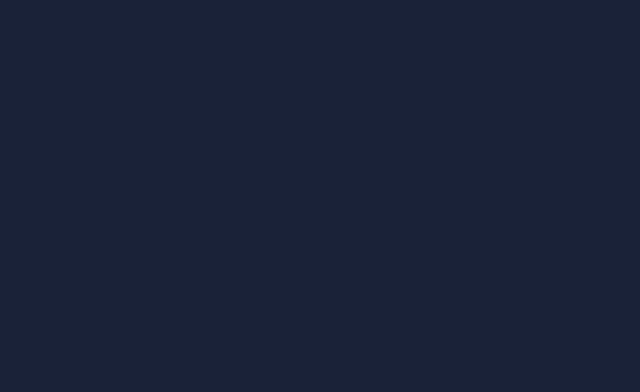
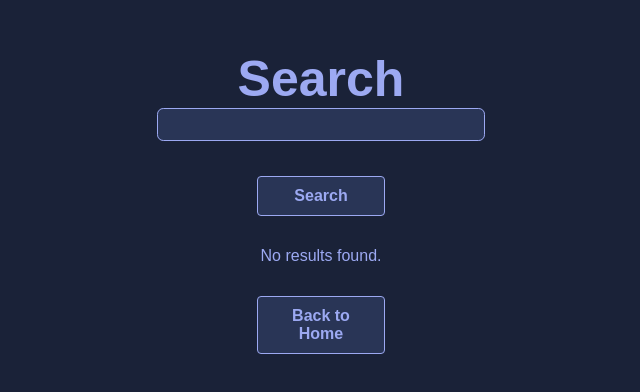
Before and after one commit to peterw15/COMP6000, a React (Create React App) app in the folder client/: page /search in a window 1280 px wide. Before the commit this address had no page. Shown: the top 392 px of the page, without its empty margins (319-959 px from the left). Built offline with nearby package versions, Linux system fonts and the light colour scheme.

Commit message:
Search Page Working
Working search page for searching events. Just need to display data in a table and fix date time display.

```diff
--- a/client/src/App.js
+++ b/client/src/App.js
@@ -5,6 +5,7 @@ import RegistrationPage from "./pages/registration-page/RegistrationPage";
 import SocietiesPage from "./pages/societies-page/SocietiesPage";
 import EventsPage from "./pages/events-page/EventsPage";
 import MyEvents from "./pages/myevents-page/MyEvents";
+import SearchPage from "./pages/search-page/searchPage";
 
 function App() {
 
@@ -19,6 +20,7 @@ function App() {
             <Route path="/societies" element={<SocietiesPage />} />
             <Route path="/events" element={<EventsPage />} />
             <Route path="/myevents" element={<MyEvents />} />
+            <Route path="/search" element={<SearchPage />} />
         </Routes>
     )
 }
--- /dev/null
+++ b/client/src/pages/search-page/searchPage.js
@@ -0,0 +1,72 @@
+// SearchPage.js
+import React, { useState } from 'react';
+import { Link } from 'react-router-dom';
+import Axios from 'axios';
+import { useNavigate } from 'react-router-dom';
+
+function SearchPage() {
+    const navigate = useNavigate();
+    const [searchTerm, setSearchTerm] = useState('');
+    const [searchResults, setSearchResults] = useState([]);
+
+    const handleSearch = async () => {
+        try {
+            const response = await Axios.post('http://localhost:3001/api/search', {
+                searchTerm: searchTerm,
+            });
+
+            // Assuming your server returns an array of search results
+            setSearchResults(response.data.results);
+        } catch (error) {
+            console.log(error);
+        }
+    };
+
+    return (
+        <>
+            <div className="searchPage">
+                <div className="header"> Search </div>
+                <div className="form">
+                    <input
+                        type="text"
+                        id="searchTerm"
+                        value={searchTerm}
+                        onChange={(e) => setSearchTerm(e.target.value)}
+                    />
+                    <br />
+                    <button id="searchButton" className="btn" onClick={handleSearch}>
+                        Search
+                    </button>
+
+                    {/* Display search results */}
+                    <div className="searchResults">
+                        {searchResults.length > 0 ? (
+                            <ul>
+                                {searchResults.map((result, index) => (
+                                    <li key={index}>
+                                        <p>Event Name: {result.eventName}</p>
+                                        <p>Event Date Time: {result.eventDateTime}</p>
+                                        <p>Event Location: {result.location}</p>
+                                        <p>Event Description: {result.description}</p>
+                                        <p>Event Organiser: {result.organiser}</p>
+                                        <p>Event Price: {result.price}</p>
+                                    </li>
+                                ))}
+                            </ul>
+                        ) : (
+                            <p>No results found.</p>
+                        )}
+                    </div>
+
+                    <Link to="/home">
+                        <button id="backToHome" className="btn">
+                            Back to Home
+                        </button>
+                    </Link>
+                </div>
+            </div>
+        </>
+    );
+}
+
+export default SearchPage;
--- /dev/null
+++ b/client/src/pages/search-page/searchPageStyleSheet.css
@@ -0,0 +1,64 @@
+/* searchPageStyleSheet.css */
+.searchPage {
+    background-color: #1a2238;
+    font-family: Arial, Helvetica, sans-serif;
+    height: 100vh;
+    top: 0px;
+    bottom: 0px;
+    border: 10px solid #1a2238;
+}
+
+.header {
+    text-align: center;
+    color: hsl(231, 77%, 78%);
+    font-size: 70px;
+    font-weight: 700;
+}
+
+.subHeader {
+    margin-top: 10px;
+    margin-bottom: 10px;
+}
+
+.form {
+    text-align: center;
+    color: hsl(231, 77%, 78%);
+}
+
+.form input {
+    outline: none;
+    background-color: hsl(224, 35%, 25%);
+    border: 1px solid hsl(231, 77%, 78%);
+    border-radius: 0.25em;
+    color: hsl(231, 77%, 78%);
+    font-size: 25px;
+    text-align: center;
+    margin-bottom: 20px;
+}
+
+.btn {
+    background-color: hsl(224, 35%, 25%);
+    color: hsl(231, 77%, 78%);
+    font-weight: 700;
+    font-size: 100%;
+    width: 10%;
+    height: 15%;
+    padding: 10px;
+    margin: 15px;
+    border: 1px solid hsl(231, 77%, 78%);
+    border-radius: 0.25em;
+    cursor: pointer;
+}
+
+.searchResults {
+    margin-top: 20px;
+}
+
+.searchResults ul {
+    list-style-type: none;
+    padding: 0;
+}
+
+.searchResults li {
+    margin: 5px 0;
+}
```
Also changed, not shown: 1 other file (tests, documents, lock files or other folders).
